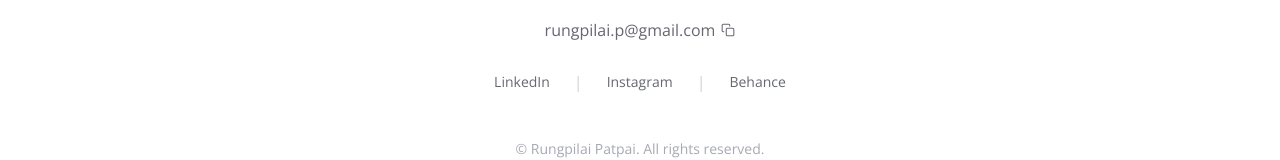
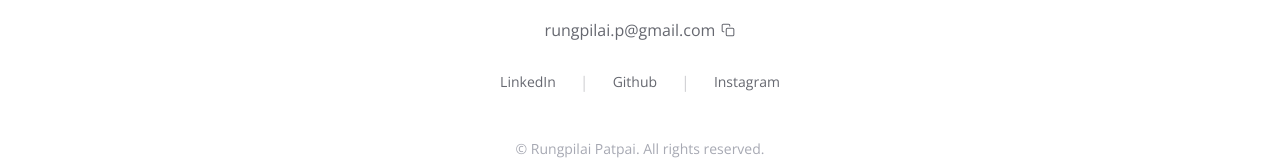
Before and after one commit to rungpilai/rungpilaip, a React (Vite) app: page / in a window 1280 px wide. Shown: the part 1480-1640 px from the top of the page. Built offline with nearby package versions, Linux system fonts and the light colour scheme.

Commit message:
fix: replace Behance with Github in footer nav links (#3)

```diff
--- a/src/components/Footer.jsx
+++ b/src/components/Footer.jsx
@@ -15,8 +15,8 @@ const Footer = () => {
                 <nav className="flex flex-wrap justify-center items-center gap-4 md:gap-6 mt-3">
                     {[
                         { label: 'LinkedIn', href: 'https://linkedin.com/in/rungpilaip' },
+                        { label: 'Github', href: 'https://github.com/rungpilai' },
                         { label: 'Instagram', href: 'https://instagram.com/x01experiment.project/' },
-                        { label: 'Behance', href: 'https://behance.net/rungpilaip' },
                     ].map(({ label, href }, index, array) => [
                         <a
                             key={label}
```
